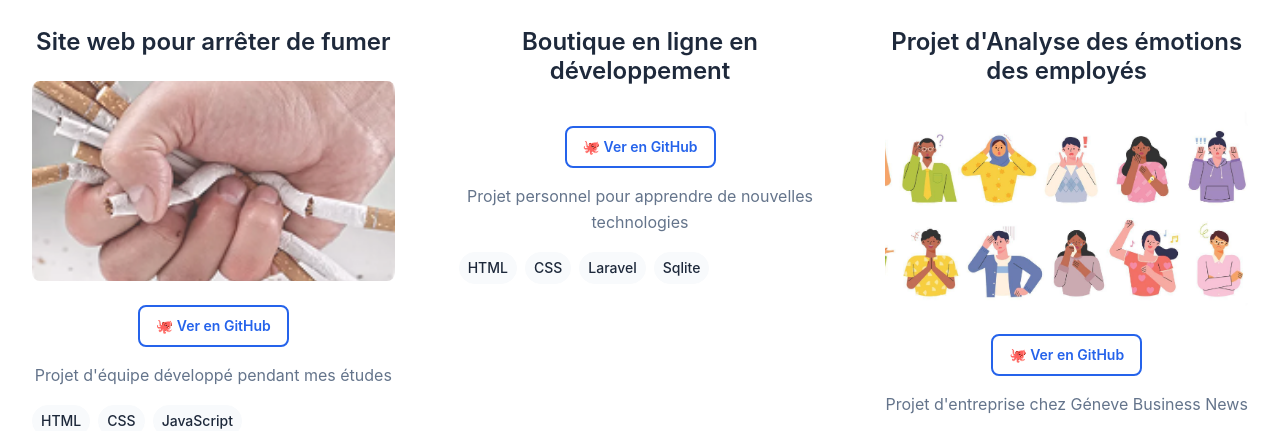
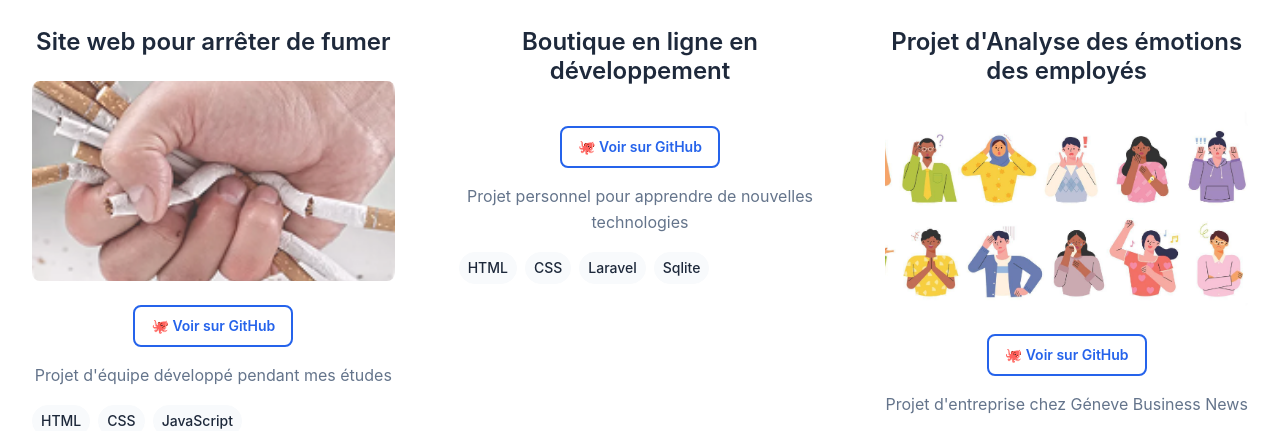
Before and after one commit to Evablan/Portfolio-Eva, a React (Vite) app: page / in a window 1280 px wide. Shown: the part 2880-3311 px from the top of the page. Built offline with nearby package versions, Linux system fonts and the light colour scheme.

Commit message:
He cambiado el boton ver en github(los idiomas)

```diff
--- a/src/components/Projects.jsx
+++ b/src/components/Projects.jsx
@@ -13,9 +13,10 @@ function Projects() {
                 <article className ="projects-card">
                     <h3>{t('projects.smoking.title')}</h3>
                     <img src ={img1} alt={t('projects.smoking.title')} className='projects-img' />
-                    <a href="https://github.com/Evablan/Plataforma_Dejar_De_Fumar" target="_blank" rel="noopener noreferrer" className="github-link">
-                        🐙 Ver en GitHub
+                    <a href="https://github.com/Evablan/Plataforma_Dejar_De_Fumar" target="_blank" rel="noopener noreferrer" className="github-link" title={t('projects.viewOnGithub')}>
+                        🐙 {t('projects.viewOnGithub')}
                     </a>
+
                     <p>{t('projects.smoking.description')}</p>
                     <div className="technologies">
                         <span>HTML</span>
@@ -27,8 +28,8 @@ function Projects() {
 
             <article className="projects-card">
                 <h3>{t('projects.ecommerce.title')}</h3>
-               <a href="https://github.com/Evablan/Shop-online" target="_blank" rel="noopener noreferrer" className="github-link">
-                    🐙 Ver en GitHub
+               <a href="https://github.com/Evablan/Shop-online" target="_blank" rel="noopener noreferrer" className="github-link" title={t('projects.viewOnGithub')}>
+                    🐙 {t('projects.viewOnGithub')}
                </a>
                 <p>{t('projects.ecommerce.description')}</p>
                 <div className="technologies">
@@ -43,8 +44,8 @@ function Projects() {
             <article className="projects-card">
                 <h3>{t('projects.emotions.title')}</h3>
                 <img src ={img3} alt={t('projects.emotions.title')} className='projects-img' />
-                <a href="https://github.com/Evablan/GBNEmotions" target="_blank" rel="noopener noreferrer" className="github-link">
-                    🐙 Ver en GitHub
+                <a href="https://github.com/Evablan/GBNEmotions" target="_blank" rel="noopener noreferrer" className="github-link" title={t('projects.viewOnGithub')}   >
+                    🐙 {t('projects.viewOnGithub')}
                 </a>
                 <p>{t('projects.emotions.description')}</p>
                 <div className="technologies">
--- a/src/locales/en.json
+++ b/src/locales/en.json
@@ -60,9 +60,11 @@
   },
   "projects": {
     "title": "My Projects",
+    "viewOnGithub": "View in GitHub",
     "smoking": {
       "title": "Website to quit smoking",
       "description": "Team project developed during my studies"
+
     },
     "ecommerce": {
       "title": "Online store in development",
--- a/src/locales/es.json
+++ b/src/locales/es.json
@@ -60,9 +60,11 @@
   },
   "projects": {
     "title": "Mis proyectos",
+    "viewOnGithub": "Ver en GitHub",
     "smoking": {
       "title": "Página web para dejar de fumar",
       "description": "Proyecto de equipo desarrollado durante mis estudios"
+
     },
     "ecommerce": {
       "title": "Tienda online en desarrollo",
--- a/src/locales/fr.json
+++ b/src/locales/fr.json
@@ -60,9 +60,11 @@
   },
   "projects": {
     "title": "Mes projets",
+    "viewOnGithub": "Voir sur GitHub",
     "smoking": {
       "title": "Site web pour arrêter de fumer",
       "description": "Projet d'équipe développé pendant mes études"
+
     },
     "ecommerce": {
       "title": "Boutique en ligne en développement",
```
